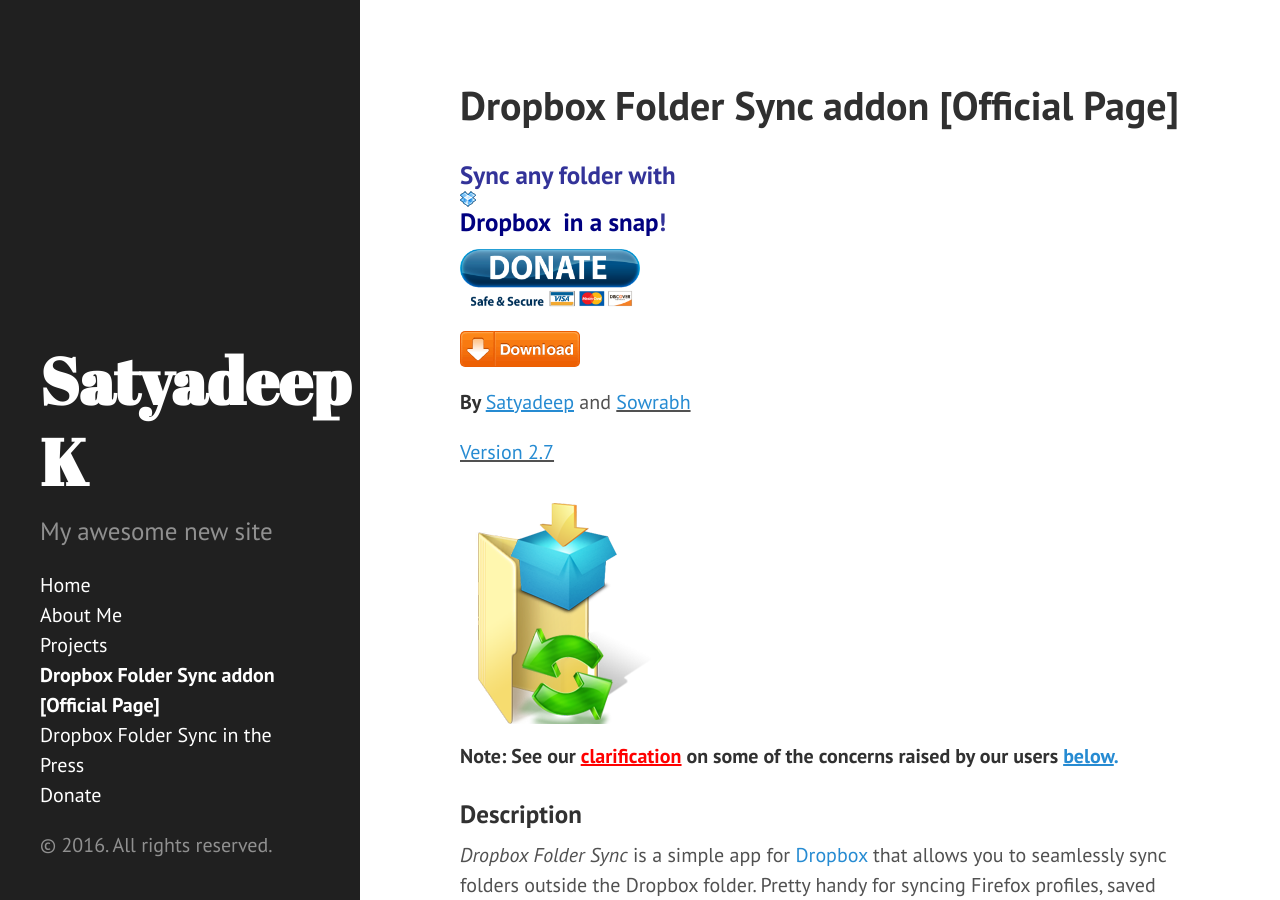
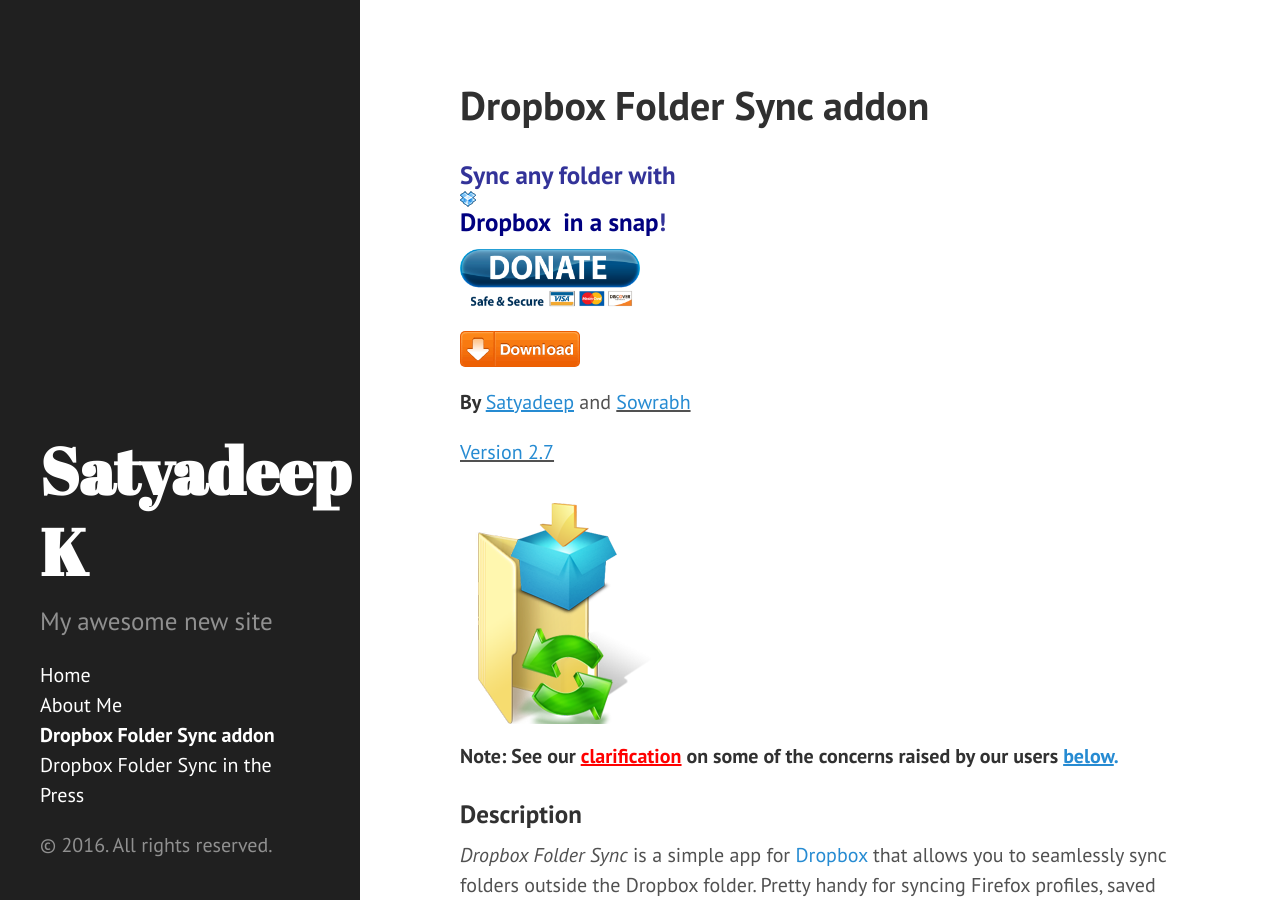
Before and after one commit to satyadeepk/satyadeepk.github.io, a Jekyll site: the page built from _pages/2011-11-18-dropbox-folder-sync.html, in a window 1280 px wide and 900 px high. Built offline with Jekyll 4.4.1, drawn with Linux system fonts in a browser that asks for light colours.

Commit message:
pages updates

```diff
--- a/_pages/2011-10-28-projects.html
+++ b/_pages/2011-10-28-projects.html
@@ -3,8 +3,8 @@ layout: page
 title: Projects
 date: 2011-10-28 23:03:33.000000000 +05:30
 type: page
-published: true
-status: publish
+published: false
+status: draft
 categories: []
 tags: []
 meta:
--- a/_pages/2011-11-18-dropbox-folder-sync.html
+++ b/_pages/2011-11-18-dropbox-folder-sync.html
@@ -1,6 +1,6 @@
 ---
 layout: page
-title: Dropbox Folder Sync addon [Official Page]
+title: Dropbox Folder Sync addon
 date: 2011-11-18 20:39:01.000000000 +05:30
 type: page
 published: true
@@ -30,9 +30,9 @@ author:
 ---
 <h3><span style="color: #333399;">Sync any folder with</span> <img style="margin-top: 0px; margin-bottom: 0px; border: 0px;" title="dropbox-icon" alt="" src="{{ site.baseurl }}/assets/dropbox-icon.gif" width="16" height="16" /><span style="color: #333399;"><span style="color: #000080;"><a title="Check out Dropbox" href="http://db.tt/DzuttSy" target="_blank"><span style="color: #000080;">Dropbox</span></a>  in a snap</span></span><span style="color: #333399;">!</span><strong>                                       </strong></h3>
 <div>
-<p><a onclick="_gaq.push(['_trackEvent', 'links', 'click', 'Donate']);" href="http://gum.co/IZyf"><img class="wp-image-963 alignright" title="Donate to Dropbox Folder Sync" alt="Donate" src="{{ site.baseurl }}/assets/Donate_Button-300x104.png" width="180" height="62" /></a><a title="Download Dropbox Folder Sync 2.7" onclick="_gaq.push(['_trackEvent', 'links', 'downloaded', this.href]);" href="http://satyadeepk.in/downloads/DropboxFolderSync-2.7-Setup.exe" target="_blank"><img class="size-full wp-image-583 alignleft" title="Download Dropbox Folder Sync" alt="Download" src="{{ site.baseurl }}/assets/downloadbutton.gif" width="120" height="36" /></a><strong><strong></strong></strong></p>
+<p><a onclick="_gaq.push(['_trackEvent', 'links', 'click', 'Donate']);" href="http://gum.co/IZyf"><img class="wp-image-963 alignright" title="Donate to Dropbox Folder Sync" alt="Donate" src="{{ site.baseurl }}/assets/Donate_Button-300x104.png" width="180" height="62" /></a><a title="Download Dropbox Folder Sync 2.7" onclick="_gaq.push(['_trackEvent', 'links', 'downloaded', this.href]);" href="https://addodoc.blob.core.windows.net/public/DropboxFolderSync-2.7-Setup.exe" target="_blank"><img class="size-full wp-image-583 alignleft" title="Download Dropbox Folder Sync" alt="Download" src="{{ site.baseurl }}/assets/downloadbutton.gif" width="120" height="36" /></a><strong><strong></strong></strong></p>
 <p><strong>By </strong><a style="text-decoration: underline;" title="Email us for support" href="mailto:satyadeep@satyadeepk.in" target="_blank">Satyadeep</a> and <span style="text-decoration: underline;"><a title="Email us for support" href="mailto:nrs.sowrabh@gmail.com" target="_blank">Sowrabh</a></span></p>
-<p><span style="text-decoration: underline;"><a title="Download Dropbox Folder Sync 2.7" href="http://satyadeepk.in/downloads/DropboxFolderSync-2.7-Setup.exe" target="_blank">Version 2.7</a></span></p>
+<p><span style="text-decoration: underline;"><a title="Download Dropbox Folder Sync 2.7" href="https://addodoc.blob.core.windows.net/public/DropboxFolderSync-2.7-Setup.exe" target="_blank">Version 2.7</a></span></p>
 </div>
 <div><img class="size-full wp-image-503 alignright" title="Dropbox Folder Sync" alt="" src="{{ site.baseurl }}/assets/dfs_icon1.png" width="192" height="237" /></div>
 <h4><strong>Note</strong>: See our <span style="text-decoration: underline; color: #ff0000;"><a title="Clarification on Dropbox Folder Sync" href="http://satyadeepk.in/dropbox-folder-sync/#clarification"><span style="color: #ff0000; text-decoration: underline;">clarification</span></a></span> on some of the concerns raised by our users <a title="Clarification on Dropbox Folder Sync" href="http://satyadeepk.in/dropbox-folder-sync/#clarification"><span style="text-decoration: underline;">below</span>.</a></h4>
@@ -109,7 +109,7 @@ If this detection fails, it prompts you to enter the Dropbox path through interf
 <p><strong><a title="Donate to Dropbox Folder Sync" onclick="_gaq.push(['_trackEvent', 'links', 'click', 'Donate']);" href="http://gum.co/IZyf"><span style="text-decoration: underline;"><span style="color: #ff6600; text-decoration: underline;">Donate</span></span> </a></strong>to us to keep the development effort going! If you find our project helpful and you wish to contribute, this is the best place to do so. We are committed to help our users with a seamless experience.</p>
 <p><span style="text-decoration: underline;"><strong><span style="color: #ff6600;"><a title="Donate to Dropbox Folder Sync" onclick="_gaq.push(['_trackEvent', 'links', 'click', 'Donate']);" href="http://gum.co/IZyf"><span style="color: #ff6600; text-decoration: underline;">Click here</span></a></span></strong></span> to donate securely to Dropbox Folder Sync.</p>
 <h3>Version Log</h3>
-<p><a title="Download Dropbox Folder Sync 2.7" onclick="_gaq.push(['_trackEvent', 'links', 'downloaded', this.href]);" href="http://satyadeepk.in/downloads/DropboxFolderSync-2.7-Setup.exe" target="_blank">2.7 (Stable)</a> - Critical bug fixes, reduced clutter in Right-click menu, Automatic update notification.</p>
+<p><a title="Download Dropbox Folder Sync 2.7" onclick="_gaq.push(['_trackEvent', 'links', 'downloaded', this.href]);" href="https://addodoc.blob.core.windows.net/public/DropboxFolderSync-2.7-Setup.exe" target="_blank">2.7 (Stable)</a> - Critical bug fixes, reduced clutter in Right-click menu, Automatic update notification.</p>
 <p>2.5 - Lots of improvements and fixes - See <a title="Dropbox Folder Sync Help" href="http://satyadeepk.in/blog/wp-content/uploads/Dropbox%20Folder%20Sync%20Help.htm#_Whats_new_in" rel="nofollow">Documentation</a></p>
 <p>2.0 - New Feature: Unsync - for unsyncing symlinks pointing into Dropbox.</p>
 <ul>
--- a/_pages/2011-11-20-in-the-press.html
+++ b/_pages/2011-11-20-in-the-press.html
@@ -7,7 +7,7 @@ published: true
 status: publish
 categories: []
 tags: []
-permalink: /dropbox-folder-sync/in-the-press/
+permalink: /dropbox-folder-sync-in-the-press/
 meta:
   _wp_page_template: default
   _edit_last: '1'
--- a/_pages/2013-04-02-donate.html
+++ b/_pages/2013-04-02-donate.html
@@ -3,8 +3,8 @@ layout: page
 title: Donate
 date: 2013-04-02 23:26:11.000000000 +05:30
 type: page
-published: true
-status: publish
+published: false
+status: draft
 categories: []
 tags: []
 meta:
```
Also changed, not shown: _pages/dropbox-folder-sync.html (deleted, +0 -20 lines).
